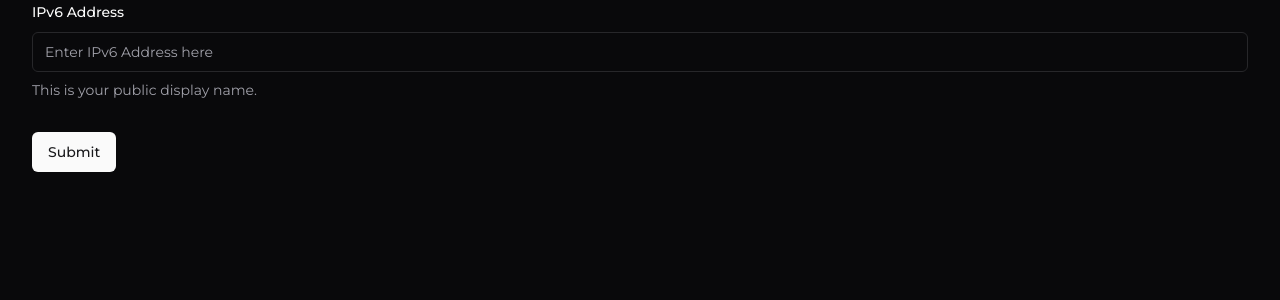
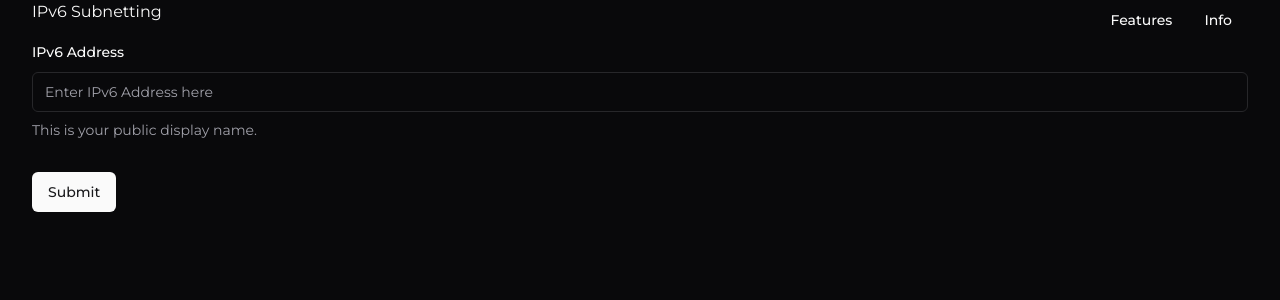
Before and after one commit to kmfiguerrez/next-ipv6, a Next.js app: page / in a window 1280 px wide. Shown: the top 300 px of the page. Built offline with nearby package versions, Linux system fonts and the light colour scheme.

Commit message:
Create a NavMenu component.

```diff
--- a/src/app/page.tsx
+++ b/src/app/page.tsx
@@ -1,9 +1,13 @@
 import Ipv6SubnettingForm from "@/components/ipv6-form/ipv6-subnetting-form";
+import NavMenu from "@/components/nav-menu";
 
 export default function Home() {
   return (
-    <main className="container">
-      <Ipv6SubnettingForm />
-    </main>
+    <>
+      <NavMenu />
+      <main className="container">
+        <Ipv6SubnettingForm />
+      </main>
+    </>
   );
 }
--- /dev/null
+++ b/src/components/nav-menu.tsx
@@ -0,0 +1,30 @@
+import { Button } from "@/components/ui/button"
+
+
+const NavMenu = () => {
+  return (
+    <header className="container">
+      <nav className='flex justify-between'>
+
+        <h1>IPv6 Subnetting</h1>
+
+        <div>
+          <Button
+            variant={"link"}
+          >
+            Features
+          </Button>
+
+          <Button
+            variant={"link"}
+          >
+            Info
+          </Button>
+        </div>
+
+      </nav>
+    </header>
+  )
+}
+
+export default NavMenu
```
